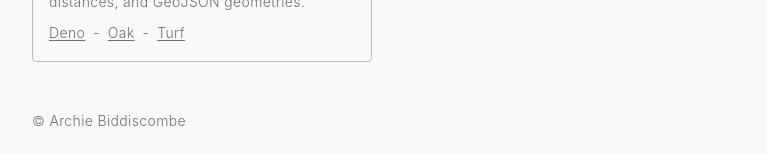
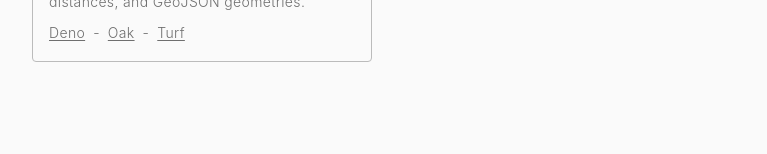
Before and after one commit to abiddiscombe/abiddiscombe-dev, a Next.js app: page / in a window 1280 px wide. Shown: the part 955-1109 px from the top of the page, without its empty margins (256-1023 px from the left). After the commit the page ends 1057 px from the top, so only its background shows below. Built offline with nearby package versions, Linux system fonts and the light colour scheme.

Commit message:
feat!: remove footer

```diff
--- a/src/app/layout.tsx
+++ b/src/app/layout.tsx
@@ -2,7 +2,6 @@ import './globals.css';
 import type { Metadata } from 'next';
 import { Main } from '@/components/blocks/Main';
 import { Header } from '@/components/blocks/Header';
-import { Footer } from '@/components/blocks/Footer';
 
 export const metadata: Metadata = {
   title: 'Archie Biddiscombe',
@@ -30,7 +29,6 @@ export default function RootLayout(p: RootLayoutProps) {
       <body className='px-8 mx-auto max-w-3xl min-h-screen grid grid-rows-[auto,_1fr,_auto]'>
         <Header />
         <Main outlet={p.children} />
-        <Footer />
       </body>
     </html>
   );
--- a/src/components/blocks/Footer.tsx
+++ /dev/null
@@ -1,9 +0,0 @@
-import { Typography } from '../Typography';
-
-export function Footer() {
-  return (
-    <footer className='pt-10 pb-6'>
-      <Typography variant='small'>&copy; Archie Biddiscombe</Typography>
-    </footer>
-  );
-}
--- a/src/components/blocks/Main.tsx
+++ b/src/components/blocks/Main.tsx
@@ -3,5 +3,5 @@ interface MainProps {
 }
 
 export function Main(p: MainProps) {
-  return <main>{p.outlet}</main>;
+  return <main className='pb-8'>{p.outlet}</main>;
 }
```
Also changed, not shown: 1 other file (tests, documents, lock files or other folders).
